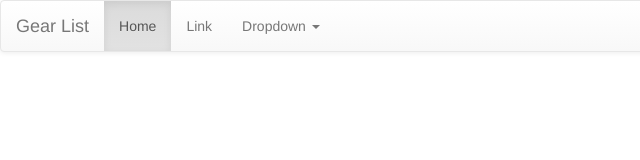
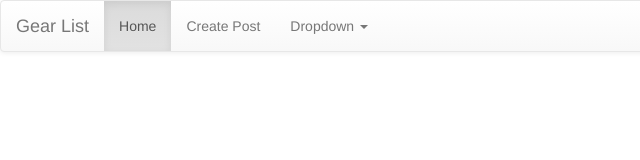
Before and after one commit to aaronaguil/GearList, a website: page views/index.html in a window 1280 px wide. Shown: the full height of the page, 0-640 px from the left. Drawn offline with nearby package versions, Linux system fonts and the light colour scheme.

Commit message:
changed navbar link, addded create post link

```diff
--- a/views/index.html
+++ b/views/index.html
@@ -46,7 +46,7 @@
     <div class="collapse navbar-collapse" id="bs-example-navbar-collapse-1">
       <ul class="nav navbar-nav">
         <li class="active"><a href="#">Home <span class="sr-only">(current)</span></a></li>
-        <li><a href="#">Link</a></li>
+        <li><a href="#">Create Post</a></li>
         <li class="dropdown">
           <a href="#" class="dropdown-toggle" data-toggle="dropdown" role="button" aria-haspopup="true" aria-expanded="false">Dropdown <span class="caret"></span></a>
           <ul class="dropdown-menu">
```
